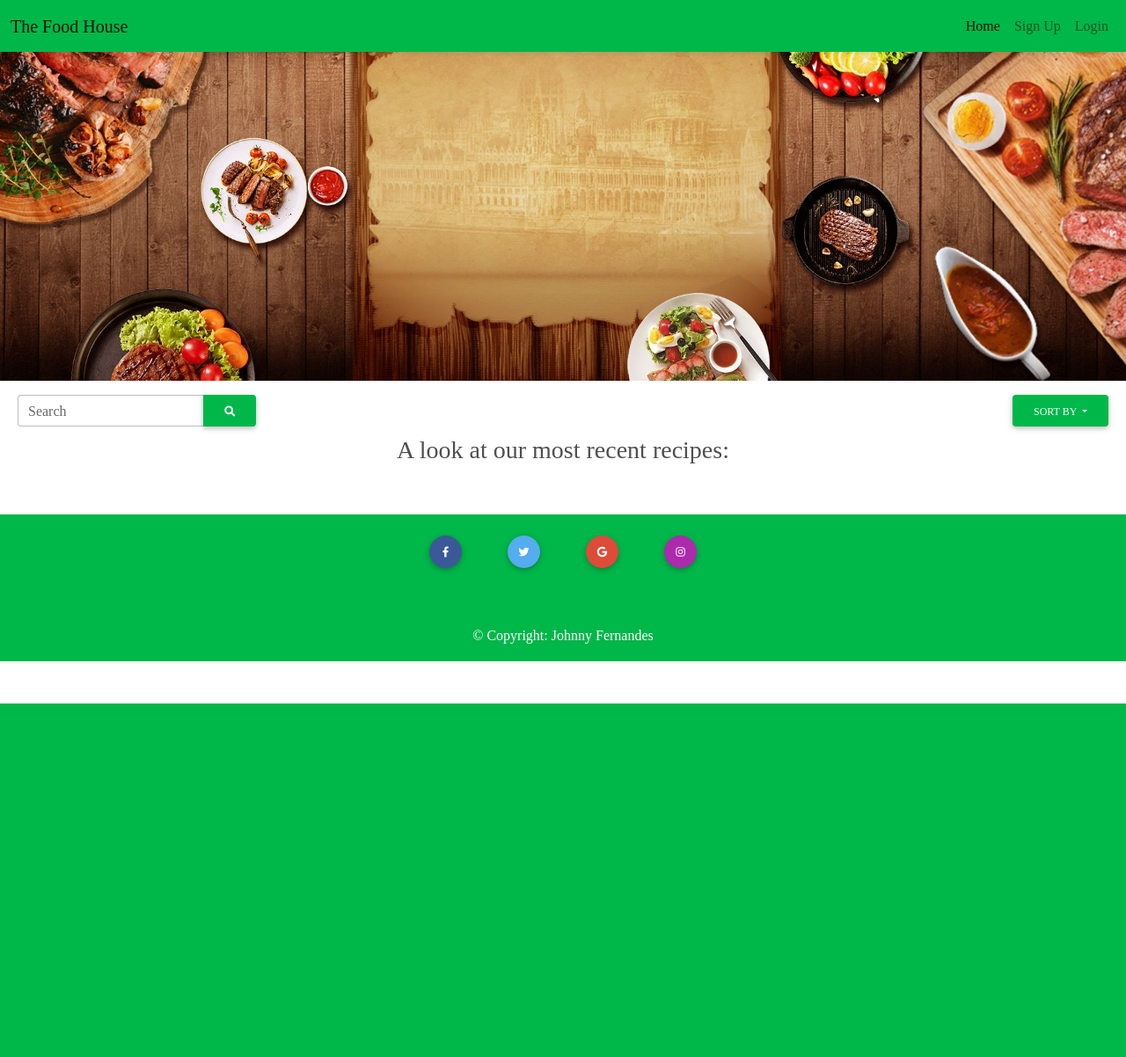
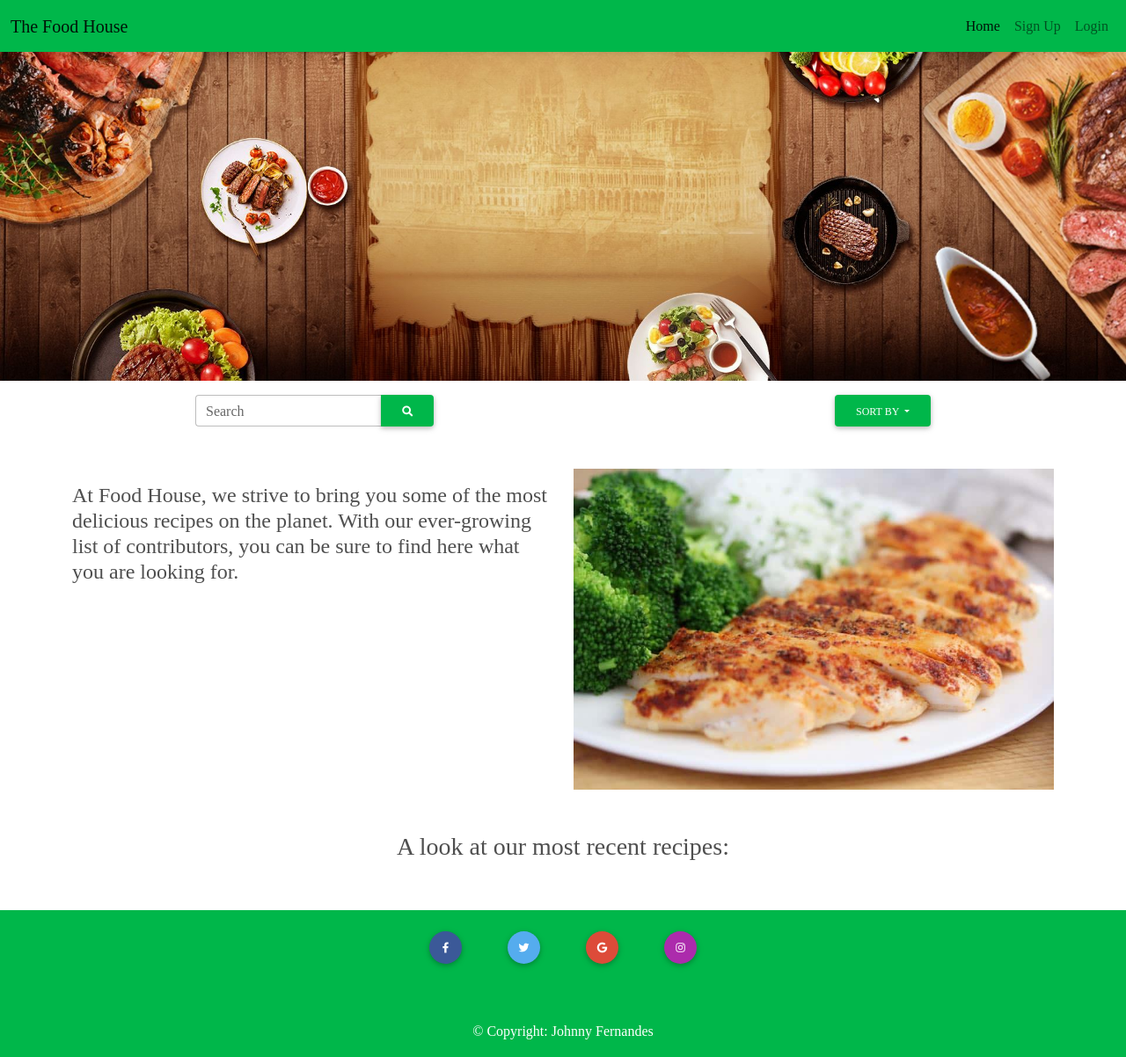
Before and after one commit to johnnyferns14/milestone-project-3-recipe, a Flask app: page / in a window 1280 px wide. Shown: the whole page at 88% size. Before the commit the page ends 800 px from the top, so only its background shows below. Run offline with Flask 2, Linux system fonts and the light colour scheme; data that the repository does not hold is empty; some libraries are stand-ins or nearby versions; some web fonts are replaced.

Commit message:
Introductory section added below the search bar

```diff
--- a/static/CSS/style.css
+++ b/static/CSS/style.css
@@ -15,6 +15,11 @@ body{
 
 .hero-image img{
     width: 100%;
+}
+
+.img-align img{
+    width: 100%;
+    height: auto;
 }
 
 .card .bg-image{
@@ -44,12 +49,12 @@ body{
 
 .bar-wrapper{
     display: flex;
-    justify-content: space-between;
+    justify-content: space-around;
     align-items: center;
     margin-top: 10px;
     margin-bottom: 10px;
-    margin-left: 20px;
-    margin-right: 20px;
+    /* margin-left: 20px;
+    margin-right: 20px; */
 }
 
 .red-bg{
--- a/templates/index.html
+++ b/templates/index.html
@@ -30,16 +30,18 @@
     </div>
 </div>
 
-<!-- <div class="container">
+<div class="container my-5">
     <div class="row">
-        <div class="col-md-6">
-            <h3>At Food House, we strive to bring you some of the most delicious recipes on the planet.</h3>
+        <div class="col-md-6 my-3">
+            <h4>At Food House, we strive to bring you some of the most delicious recipes on the planet.
+                With our ever-growing list of contributors, you can be sure to find here what you are looking for.
+            </h4>
         </div>
         <div class="col-md-6 img-align">
             <img src="{{url_for('static', filename='images/Baked-Chicken-Breast-820-1.jpg')}}" alt="chicken-image">
         </div>
     </div>
-</div> -->
+</div>
 
 <div class="mt-2 text-center">
     <h3>A look at our most recent recipes:</h3>
@@ -49,12 +51,12 @@
     <div class="row card-row">
         {% for recipe in recipies %}
         <div class="card shadow recipe-custom-card mt-5">
-            <img src="{{ recipe.image_url }}" class="card-img-top image-style" alt="recipe-image">
+            <img src="{{ recipe.image_url }}" class="card-img-top image-style mt-2" alt="recipe-image">
             <div class="card-body">
                 <h4 class="card-title">{{ recipe.title }}</h4>
                 <small class="card-text">By: {{recipe.contributor}}</small>
             </div>
-            <div class="col mb-3 text-center">
+            <div class="col my-2 text-center">
                 <a href="{{url_for('recipe_detail', recipe_id=recipe._id)}}" class="btn btn-success">View Recipe</a>
             </div>
         </div>
--- a/templates/my-profile.html
+++ b/templates/my-profile.html
@@ -14,7 +14,7 @@
             <img src="{{ recipe.image_url }}" class="card-img-top image-style mt-2">
             <div class="card-body">
                 <h4 class="card-title">{{ recipe.title }}</h4>
-                <small class="card-text">By: {{recipe.contributor}}</small>
+                <small class="card-text">By: {{ recipe.contributor }}</small>
             </div>
 
             <div>
--- a/templates/user-registration.html
+++ b/templates/user-registration.html
@@ -2,7 +2,7 @@
 {% block register %}
 
 <div class="wrapper d-flex justify-content-center my-5">
-    <div class="card w-50 text-center">
+    <div class="card w-50 text-center align-space-top">
         <div class="card-body">
             <h5 class="card-title my-4">Please register to get access to a world of recipes</h5>
             <form method="POST" action="">
```
